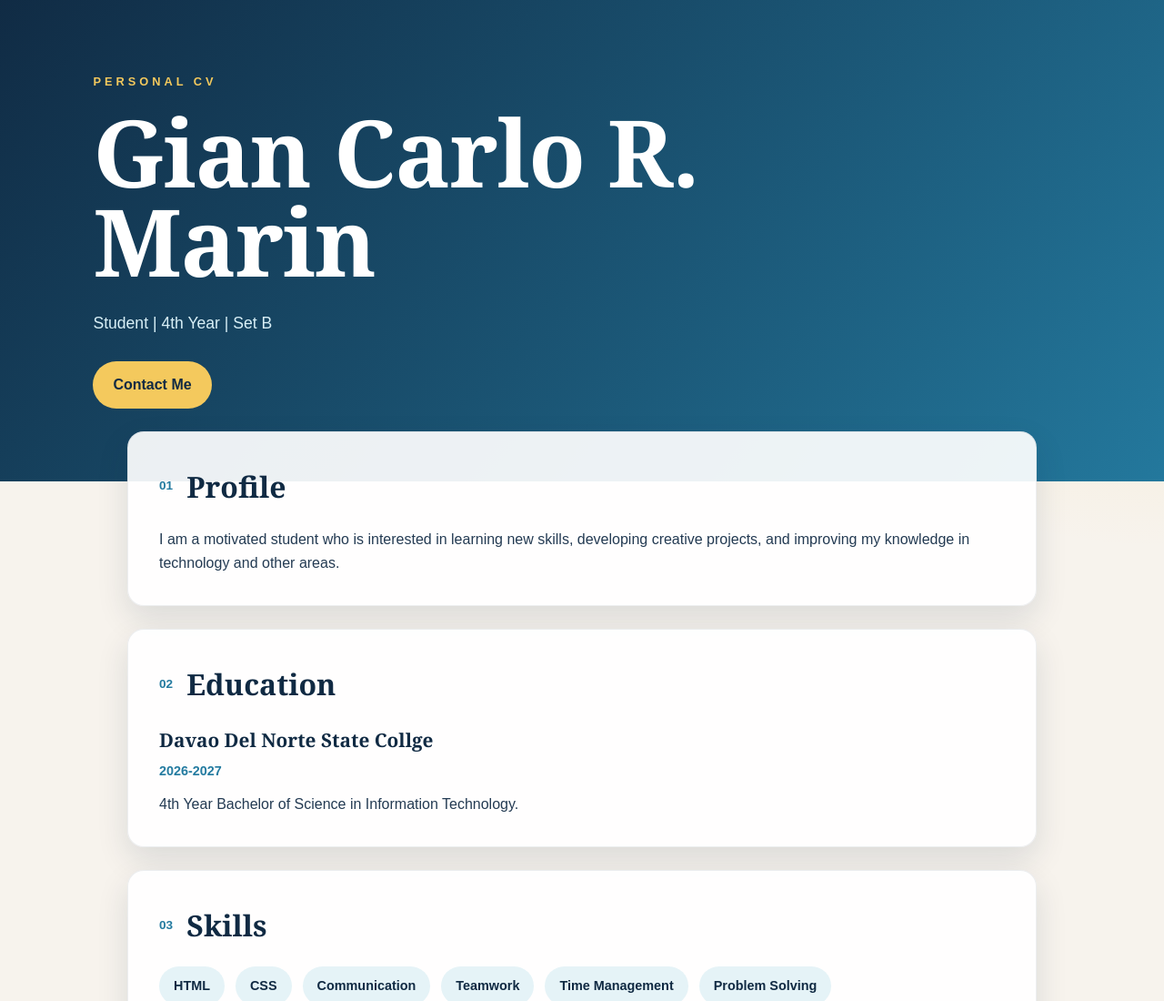
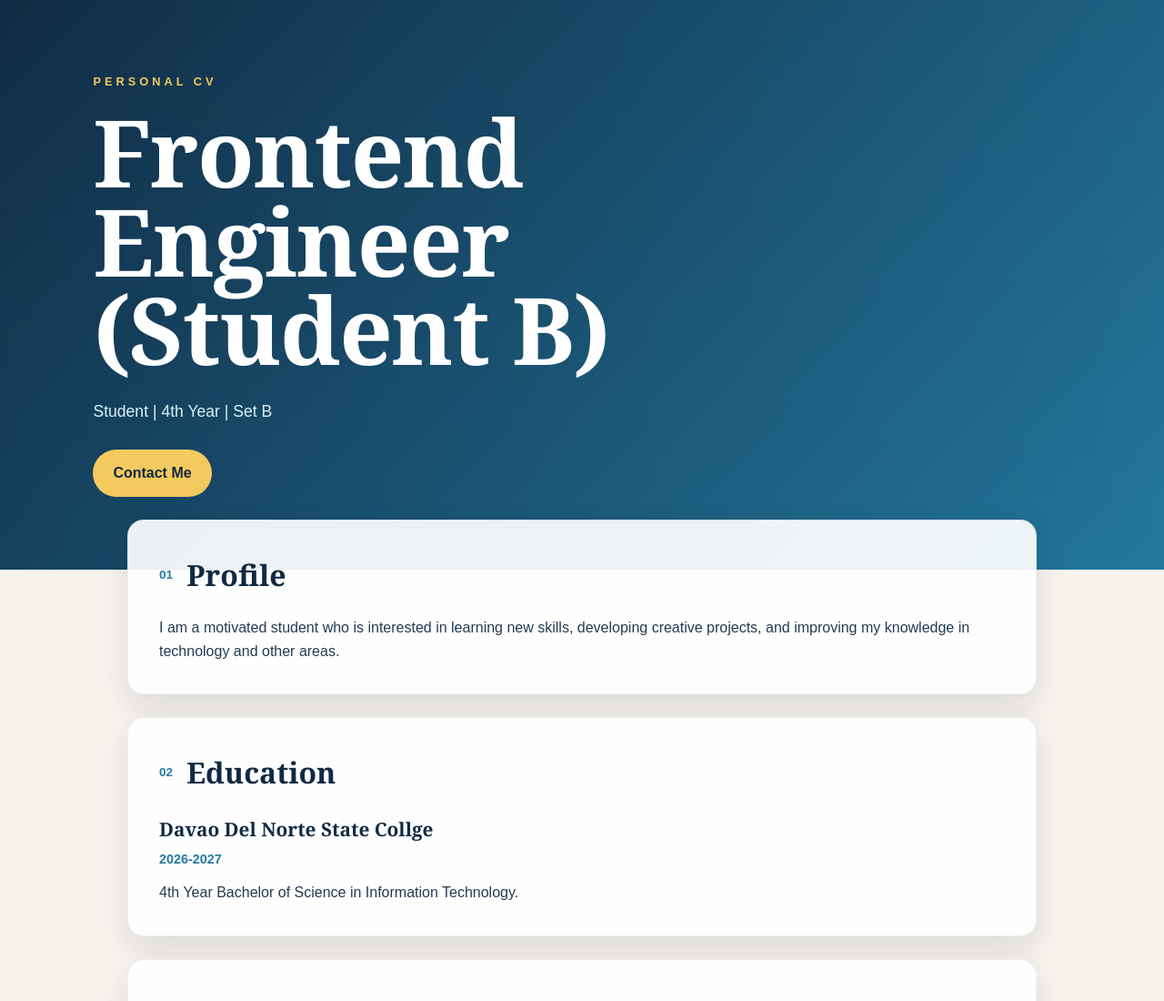
Before and after one commit to gehleegian/personal-cv-page, a plain HTML site: page index.html in a window 1280 px wide. Shown: the top 1100 px of the page at 91% size. Drawn offline with Linux system fonts and the light colour scheme.

Commit message:
Student B update

```diff
--- a/index.html
+++ b/index.html
@@ -10,7 +10,7 @@
     <header class="hero">
         <div class="hero-content">
             <p class="label">PERSONAL CV</p>
-            <h1>Gian Carlo R. Marin</h1>
+            <h1>Frontend Engineer (Student B)</h1>
             <p class="subtitle">
                 Student | 4th Year | Set B
             </p>
```
